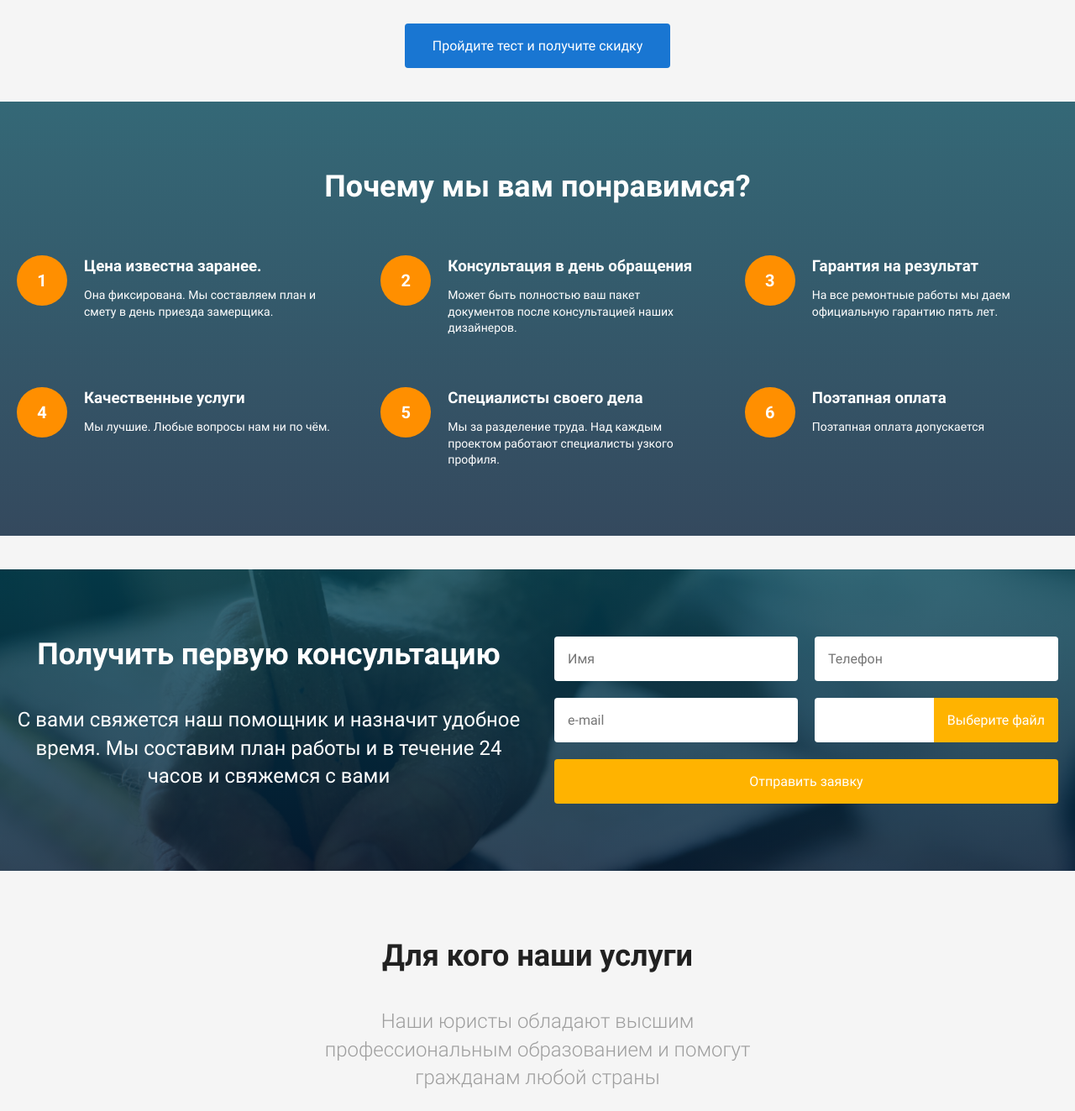
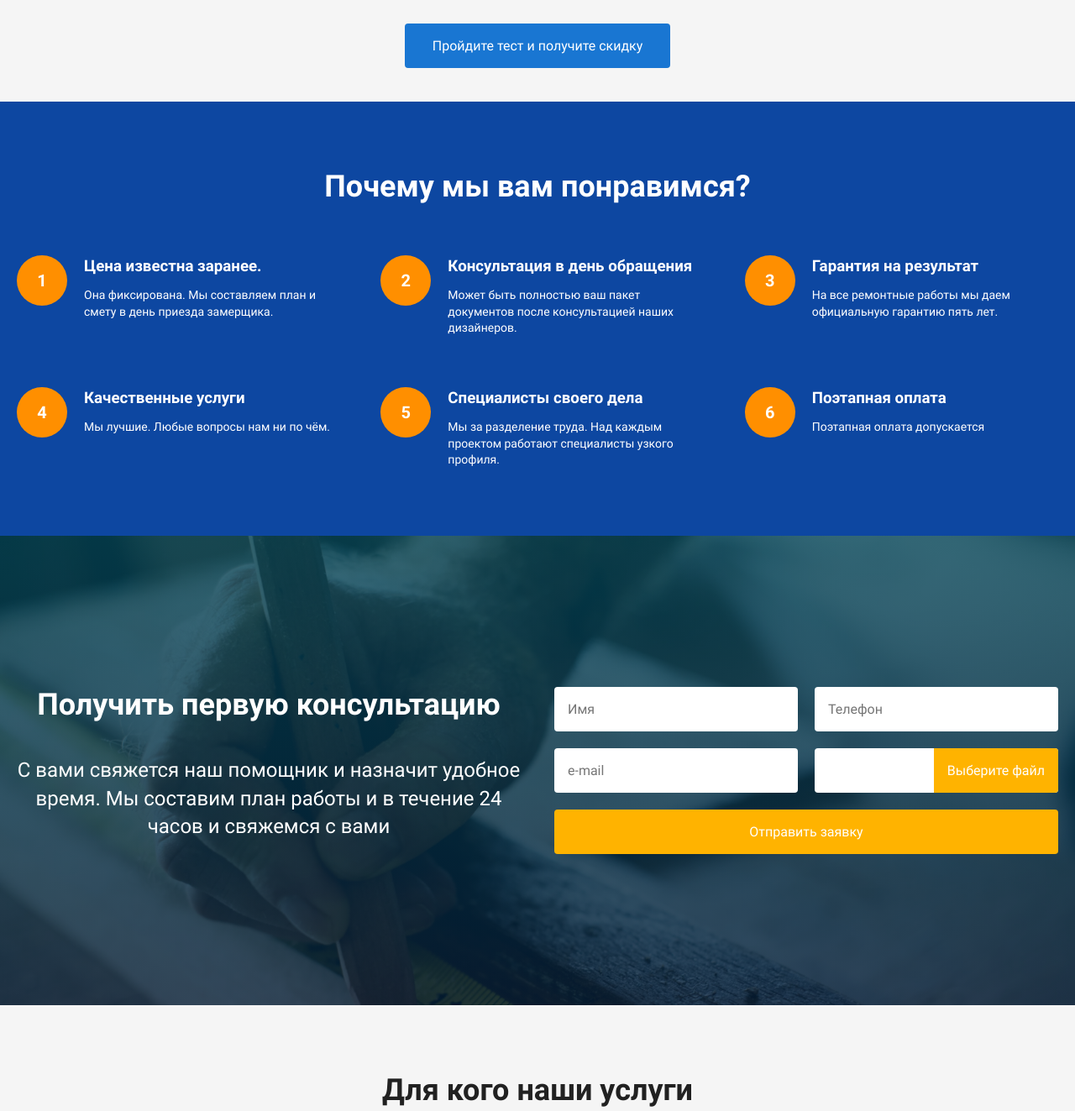
Before and after one commit to nikkojustix/migrantam82.ru, a website: page src/index.html in a window 1280 px wide. Shown: the part 2560-3883 px from the top of the page at 84% size. Drawn offline with nearby package versions, Linux system fonts and the light colour scheme; files that its build step writes are made by us from their sources; files whose address does not match are found by name.

Commit message:
front page desktop"

```diff
--- a/src/scss/_consultation.scss
+++ b/src/scss/_consultation.scss
@@ -1,7 +1,8 @@
 .consultation {
   position: relative;
   color: var(--color-white);
-  padding: 80px 0;
+  padding: 180px 0;
+  margin-top: 0;
   background-image: url('@img/consultation-bg.jpg');
   background-size: cover;
 
--- a/src/scss/_why-us.scss
+++ b/src/scss/_why-us.scss
@@ -1,5 +1,5 @@
 .why-us {
-  background-image: var(--overlay);
+  background-color: var(--color-primary-active);
   color: var(--color-white);
   padding: 80px 0;
 
```
